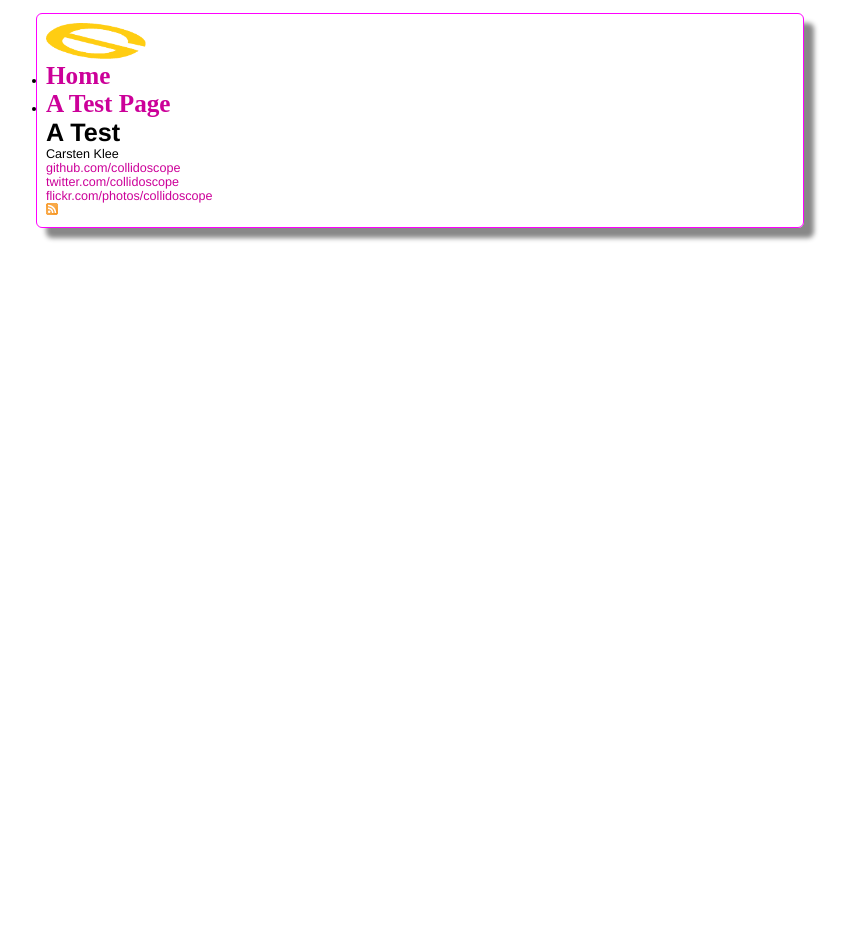
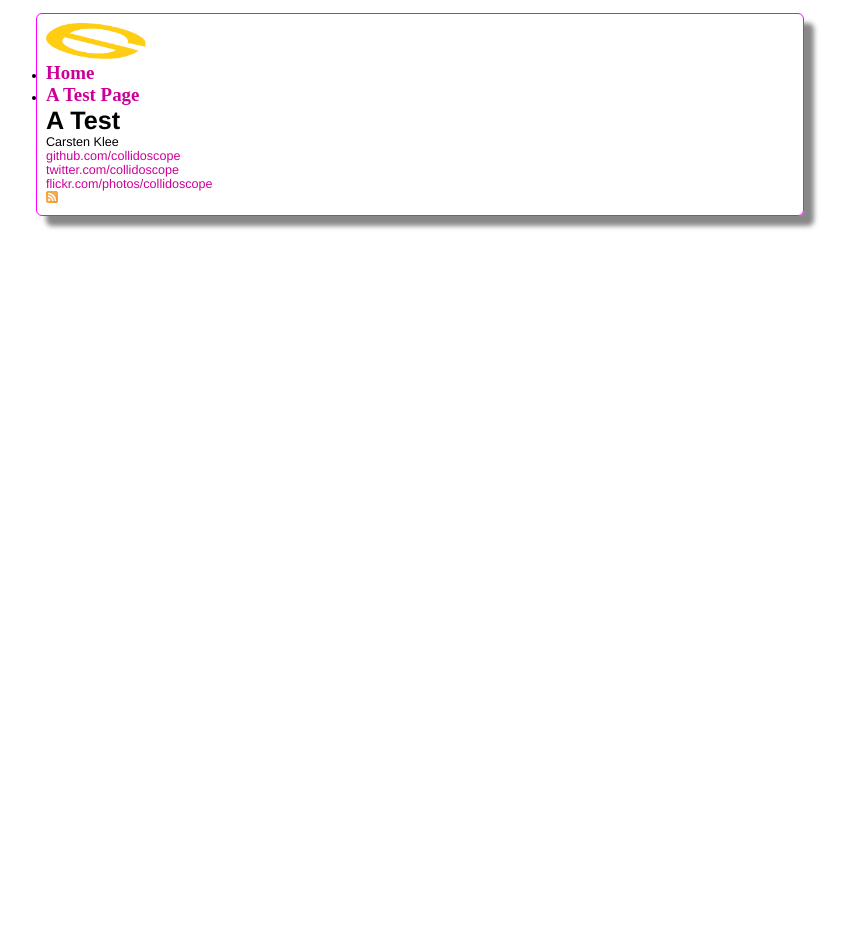
Before and after one commit to collidoscope/collidoscope.github.com, a Jekyll site: the page built from test/test.md, in a window 1280 px wide. Shown: the whole page, without its empty margins (220-1068 px from the left). Built offline with Jekyll 4.4.1, drawn with Linux system fonts in a browser that asks for light colours; some web fonts are replaced; Markdown is read by kramdown in place of the engine named in the settings.

Commit message:
Updated css/screen.css

```diff
--- a/css/screen.css
+++ b/css/screen.css
@@ -45,7 +45,7 @@
 font-family: naviFont;
 src: url('http://fonts.googleapis.com/css?family=Cedarville+Cursive');
 }
-a.nav_a {font-family: 'Cedarville Cursive', cursive;font-size:2em;font-weight:bold;}
+a.nav_a {font-family: 'Cedarville Cursive', cursive;font-size:1.5em;font-weight:bold;}
 
 /*****************************************************************************/
 /*
```
